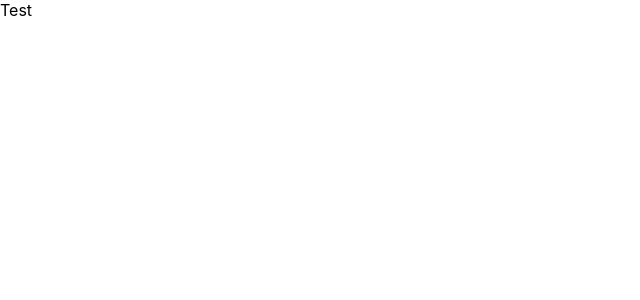
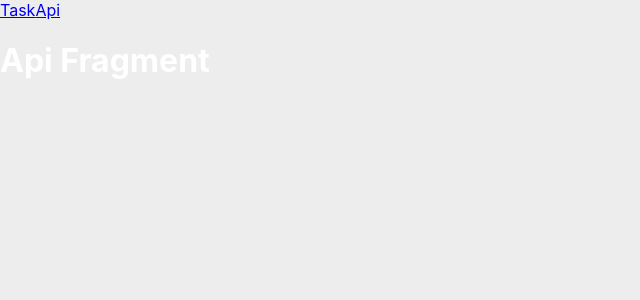
Before and after one commit to Armnajafi/Task-Tracker, a React (Create React App) app: page /api in a window 1280 px wide. Shown: the top 300 px of the page, without its empty margins (0-640 px from the left). Built offline with nearby package versions, Linux system fonts and the light colour scheme.

Commit message:
Basic formatting

```diff
--- a/package.json
+++ b/package.json
@@ -8,6 +8,7 @@
     "@testing-library/user-event": "^13.5.0",
     "react": "^18.2.0",
     "react-dom": "^18.2.0",
+    "react-router-dom": "^6.21.2",
     "react-scripts": "5.0.1",
     "web-vitals": "^2.1.4"
   },
--- a/src/App.js
+++ b/src/App.js
@@ -1,10 +1,8 @@
-import './styles/App.css';
+import Router from './router/Router';
 
 function App() {
   return (
-    <>
-      Test
-    </>
+      <Router></Router>
   );
 }
 
--- /dev/null
+++ b/src/components/Api.jsx
@@ -0,0 +1,10 @@
+import { Component } from "react";
+
+class Api extends Component{
+    render() {
+        return <h1> Api Fragment </h1>
+    }
+
+}
+
+export default Api
--- /dev/null
+++ b/src/components/NoPage.jsx
@@ -0,0 +1,3 @@
+export default function NoPage(){
+    return <h1>Not Found 404</h1>
+}
--- /dev/null
+++ b/src/components/Task.jsx
@@ -0,0 +1,11 @@
+import { Component } from "react";
+import "../styles/Task.css"
+
+class Task extends Component{
+    render() {
+        return <h1> Task Fragment </h1>
+    }
+
+}
+
+export default Task
--- /dev/null
+++ b/src/router/Layout.jsx
@@ -0,0 +1,16 @@
+import { Outlet, Link } from "react-router-dom";
+
+const Layout = () => {
+  return (
+    <>
+      <nav>
+            <Link to="/task">Task</Link>
+            <Link to="/api">Api</Link>
+      </nav>
+
+      <Outlet />
+    </>
+  )
+};
+
+export default Layout;
--- /dev/null
+++ b/src/router/Router.js
@@ -0,0 +1,20 @@
+import { BrowserRouter, Routes, Route } from "react-router-dom";
+
+import Api from "../components/Api";
+import Task from "../components/Task";
+import NoPage from "../components/NoPage";
+import Layout from "./Layout";
+
+export default function Router() {
+  return (
+    <BrowserRouter>
+      <Routes>
+        <Route path="/" element={<Layout />}>
+          <Route path="api" element={<Api />} />
+          <Route path="task" element={<Task />} />
+          <Route path="*" element={<NoPage />} />
+        </Route>
+      </Routes>
+    </BrowserRouter>
+  );
+}
--- a/src/styles/App.css
+++ /dev/null
@@ -1,38 +0,0 @@
-.App {
-  text-align: center;
-}
-
-.App-logo {
-  height: 40vmin;
-  pointer-events: none;
-}
-
-@media (prefers-reduced-motion: no-preference) {
-  .App-logo {
-    animation: App-logo-spin infinite 20s linear;
-  }
-}
-
-.App-header {
-  background-color: #282c34;
-  min-height: 100vh;
-  display: flex;
-  flex-direction: column;
-  align-items: center;
-  justify-content: center;
-  font-size: calc(10px + 2vmin);
-  color: white;
-}
-
-.App-link {
-  color: #61dafb;
-}
-
-@keyframes App-logo-spin {
-  from {
-    transform: rotate(0deg);
-  }
-  to {
-    transform: rotate(360deg);
-  }
-}
--- /dev/null
+++ b/src/styles/Task.css
@@ -0,0 +1,13 @@
+.box{
+  width: 80%;
+  height: 300px;
+  border-radius: 25px;
+  box-shadow: 1px 2px 1px solid;
+  background: #fff;
+  padding: 50px;
+  margin-top: 100px;
+}
+
+h1{
+  color:#fff;
+}
--- a/src/styles/index.css
+++ b/src/styles/index.css
@@ -5,9 +5,15 @@ body {
     sans-serif;
   -webkit-font-smoothing: antialiased;
   -moz-osx-font-smoothing: grayscale;
+  background: #ededed;
 }
 
 code {
   font-family: source-code-pro, Menlo, Monaco, Consolas, 'Courier New',
     monospace;
 }
+
+.text-center{
+  display: flex;
+  justify-content: center;
+}
```
Also changed, not shown: src/styles/Api.css (added), 1 other file (tests, documents, lock files or other folders).
